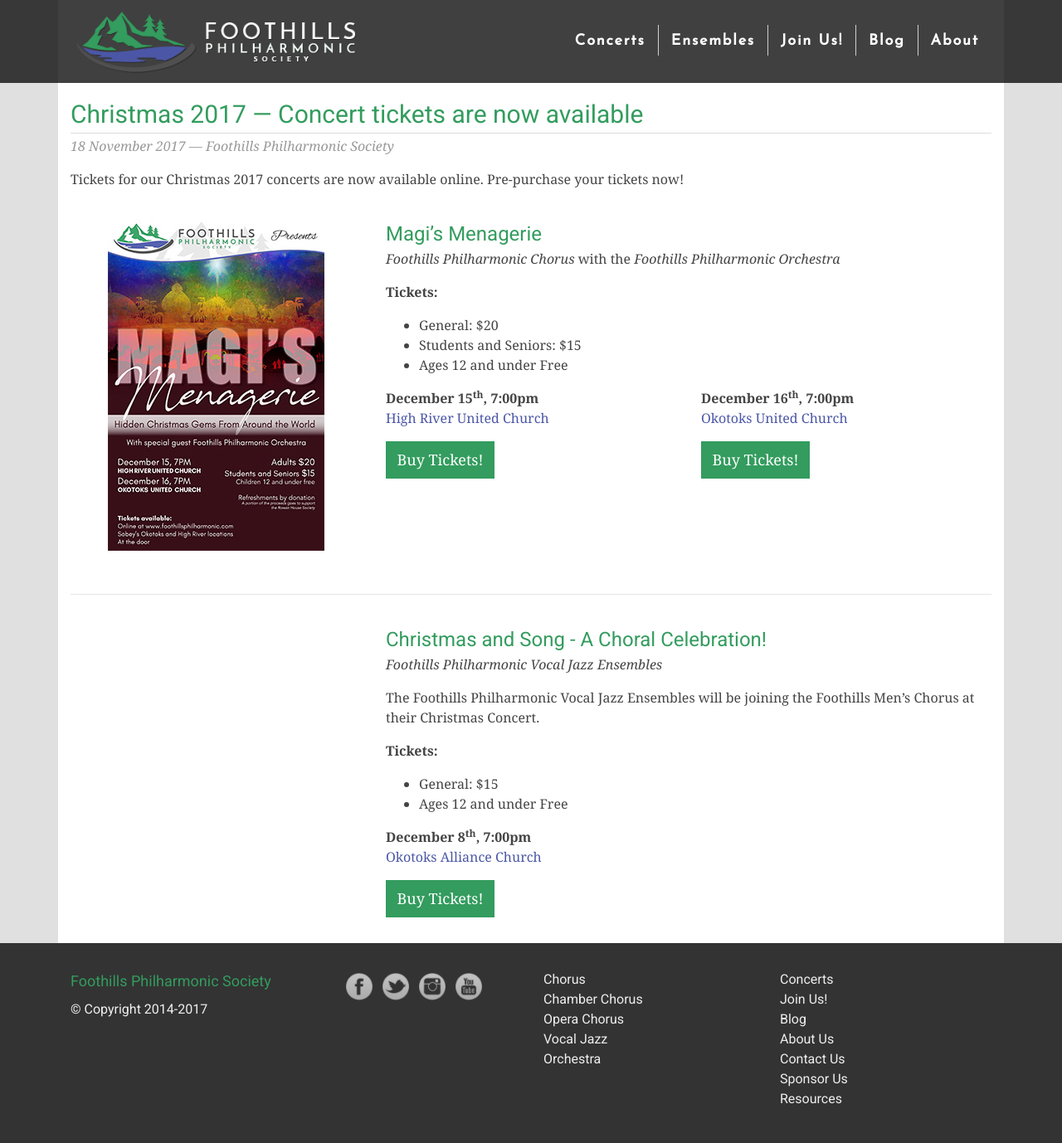
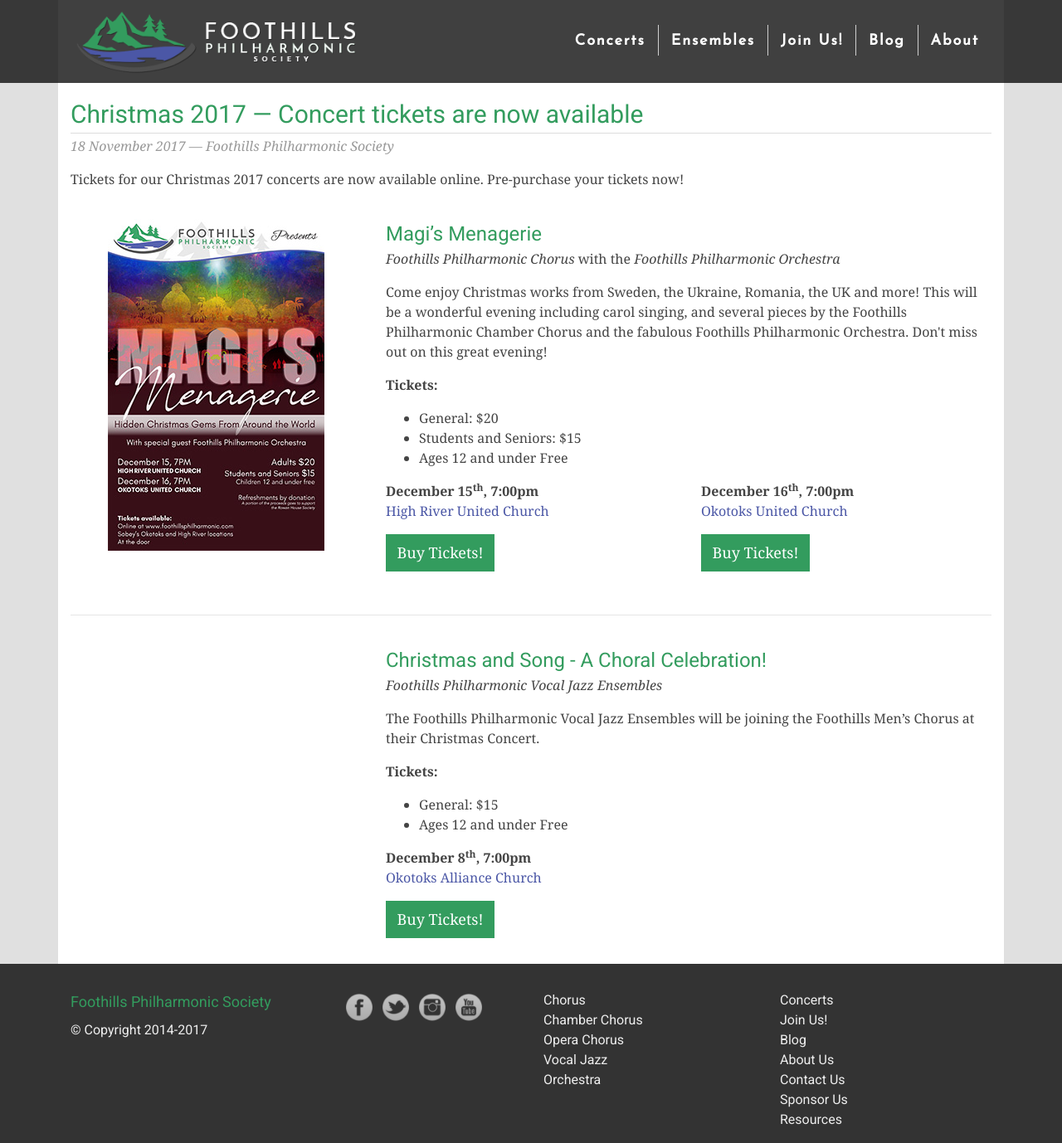
Before and after one commit to percyhanna/fps, a Jekyll site: the page built from _posts/2017-11-18-christmas-2017-tickets-available.html, in a window 1280 px wide and 1378 px high. Shown: the whole window at 83% size. Built offline with Jekyll 4.4.1, drawn with Linux system fonts in a browser that asks for light colours; nearby versions of some CDN libraries; Markdown is read by kramdown in place of the engine named in the settings.

Commit message:
Add concert description

```diff
--- a/_posts/2017-11-18-christmas-2017-tickets-available.html
+++ b/_posts/2017-11-18-christmas-2017-tickets-available.html
@@ -26,6 +26,8 @@
     <h2 class="tight">Magi’s Menagerie</h2>
     <p>
       <em>Foothills Philharmonic Chorus</em> with the <em>Foothills Philharmonic Orchestra</em>
+
+      <p>Come enjoy Christmas works from Sweden, the Ukraine, Romania, the UK and more! This will be a wonderful evening including carol singing, and several pieces by the Foothills Philharmonic Chamber Chorus and the fabulous Foothills Philharmonic Orchestra. Don't miss out on this great evening!</p>
 
       <p>
         <strong>Tickets:</strong>
```
